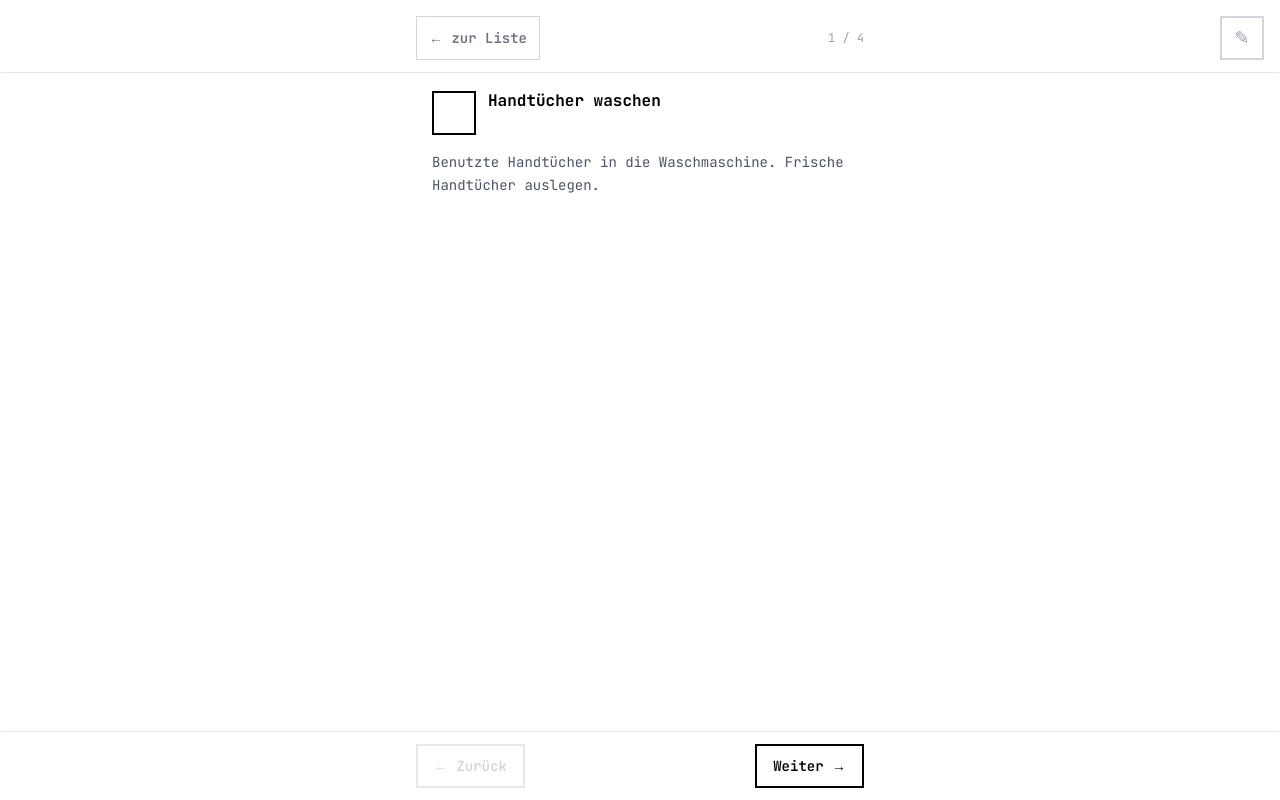
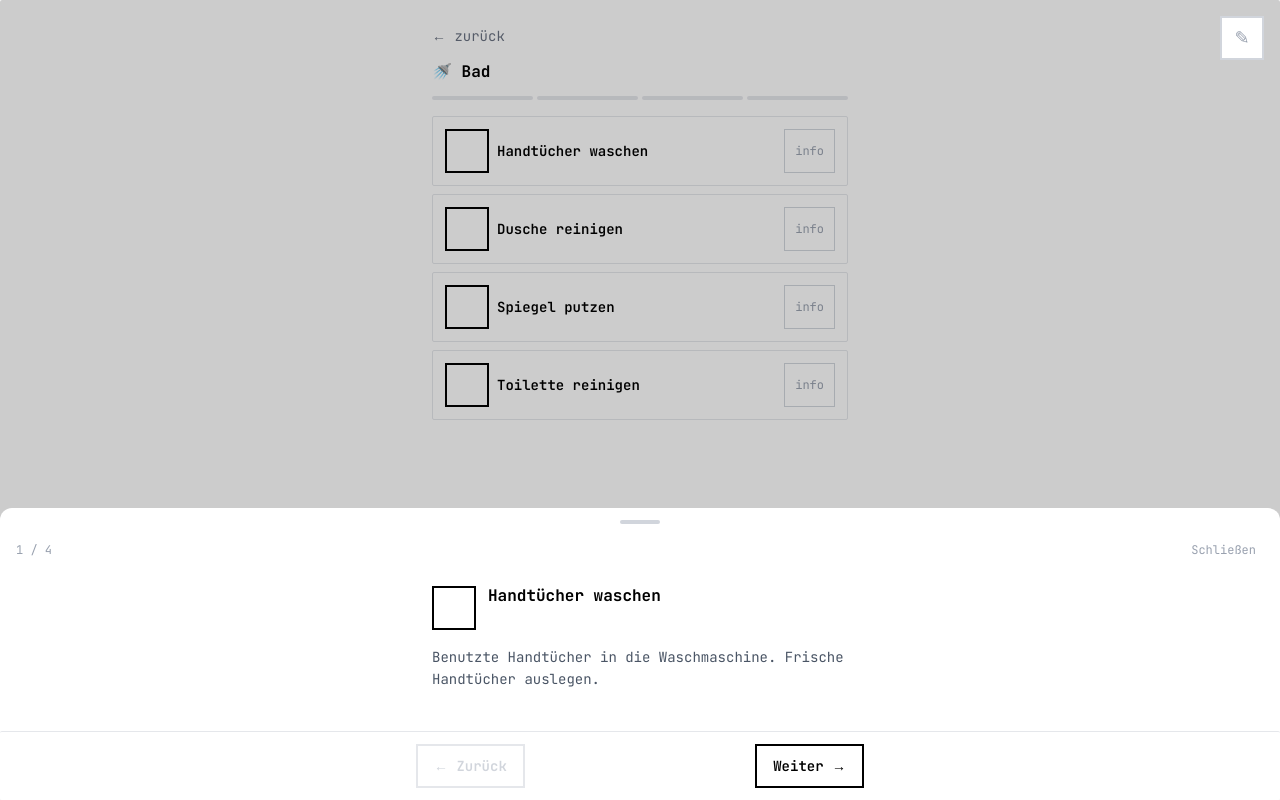
Before and after one commit to exlab-code/doeschnitz-checkout, a Next.js app: page /area/bad in a window 1280 px wide. Both pictures are taken after a click on the element "Handtücher waschen". Built offline with nearby package versions, Linux system fonts and the light colour scheme.

Commit message:
feat: bottom sheet task detail, 44px touch targets, resume last position

```diff
--- a/app/area/[id]/page.tsx
+++ b/app/area/[id]/page.tsx
@@ -2,6 +2,7 @@
 
 import { use, useCallback, useEffect, useState } from 'react'
 import Link from 'next/link'
+import { AnimatePresence } from 'framer-motion'
 import type { AreaFile, Task } from '@/lib/types'
 import { ProgressBar } from '@/components/progress-bar'
 import { TaskItem } from '@/components/task-item'
@@ -103,23 +104,7 @@ export default function AreaPage({ params }: { params: Promise<{ id: string }> }
 
   const allCompleted = area.tasks.length > 0 && area.tasks.every((t) => completedIds.has(t.id))
 
-  // Detail view overlay
-  if (detailIndex !== null && area.tasks[detailIndex]) {
-    const task = area.tasks[detailIndex]
-    return (
-      <TaskDetail
-        task={task}
-        isCompleted={completedIds.has(task.id)}
-        currentIndex={detailIndex}
-        totalTasks={area.tasks.length}
-        onToggle={handleToggle}
-        onClose={() => setDetailIndex(null)}
-        onPrev={() => setDetailIndex((i) => Math.max(0, (i ?? 0) - 1))}
-        onNext={() => setDetailIndex((i) => Math.min(area.tasks.length - 1, (i ?? 0) + 1))}
-        onSaveTask={saveTask}
-      />
-    )
-  }
+  const detailTask = detailIndex !== null ? area.tasks[detailIndex] : null
 
   return (
     <>
@@ -222,6 +207,23 @@ export default function AreaPage({ params }: { params: Promise<{ id: string }> }
         </div>
       </div>
     )}
+
+    <AnimatePresence>
+      {detailTask && detailIndex !== null && (
+        <TaskDetail
+          key={detailTask.id}
+          task={detailTask}
+          isCompleted={completedIds.has(detailTask.id)}
+          currentIndex={detailIndex}
+          totalTasks={area.tasks.length}
+          onToggle={handleToggle}
+          onClose={() => setDetailIndex(null)}
+          onPrev={() => setDetailIndex((i) => Math.max(0, (i ?? 0) - 1))}
+          onNext={() => setDetailIndex((i) => Math.min(area.tasks.length - 1, (i ?? 0) + 1))}
+          onSaveTask={saveTask}
+        />
+      )}
+    </AnimatePresence>
     </>
   )
 }
--- a/components/task-detail.tsx
+++ b/components/task-detail.tsx
@@ -1,5 +1,7 @@
 'use client'
 
+import { useRef } from 'react'
+import { motion, AnimatePresence, useDragControls, type PanInfo } from 'framer-motion'
 import type { Task } from '@/lib/types'
 import { useEditMode } from './edit-mode-provider'
 import { EditableText } from './editable-text'
@@ -32,27 +34,60 @@ export function TaskDetail({
   const hasPrev = currentIndex > 0
   const hasNext = currentIndex < totalTasks - 1
   const { isEditing } = useEditMode()
+  const constraintsRef = useRef(null)
+
+  function handleDragEnd(_: unknown, info: PanInfo) {
+    if (info.offset.y > 100) {
+      onClose()
+    }
+  }
 
   return (
-    <div className="fixed inset-0 bg-white z-40 flex flex-col">
+    <>
+      {/* Backdrop */}
+      <motion.div
+        initial={{ opacity: 0 }}
+        animate={{ opacity: 1 }}
+        exit={{ opacity: 0 }}
+        className="fixed inset-0 bg-black/20 z-40"
+        onClick={onClose}
+      />
+
+      {/* Bottom sheet */}
+      <motion.div
+        ref={constraintsRef}
+        initial={{ y: '100%' }}
+        animate={{ y: 0 }}
+        exit={{ y: '100%' }}
+        transition={{ type: 'spring', damping: 30, stiffness: 300 }}
+        drag="y"
+        dragConstraints={{ top: 0, bottom: 0 }}
+        dragElastic={{ top: 0, bottom: 0.6 }}
+        onDragEnd={handleDragEnd}
+        className="fixed bottom-0 left-0 right-0 z-50 bg-white flex flex-col"
+        style={{ maxHeight: '88vh', borderTopLeftRadius: 12, borderTopRightRadius: 12 }}
+      >
+        {/* Drag handle */}
+        <div className="flex justify-center pt-3 pb-1 cursor-grab active:cursor-grabbing">
+          <div className="w-10 h-1 bg-gray-300 rounded-full" />
+        </div>
+
         {/* Header */}
-      <div className="px-4 pt-4 pb-3 border-b border-gray-200">
-        <div className="max-w-md mx-auto flex items-center justify-between">
-          <button
-            onClick={onClose}
-            className="text-sm font-semibold px-3 py-2 border border-gray-300 hover:border-black hover:text-black text-gray-500 min-h-[44px]"
-          >
-            ← zur Liste
-          </button>
+        <div className="px-4 pb-3 flex items-center justify-between">
           <span className="text-xs text-gray-400">
             {currentIndex + 1} / {totalTasks}
           </span>
-        </div>
+          <button
+            onClick={onClose}
+            className="text-xs text-gray-400 hover:text-black min-h-[44px] flex items-center px-2"
+          >
+            Schließen
+          </button>
         </div>
 
         {/* Content — scrollable */}
-      <div className="flex-1 overflow-y-auto">
-        <div className="max-w-md mx-auto px-4 py-4">
+        <div className="flex-1 overflow-y-auto overscroll-contain">
+          <div className="max-w-md mx-auto px-4 pb-4">
             {/* Title + checkbox */}
             <div className="flex items-start gap-3 mb-4">
               <button
@@ -114,7 +149,7 @@ export function TaskDetail({
                         src={item.url}
                         controls
                         playsInline
-                      className="w-full max-h-[70vh] object-contain"
+                        className="w-full max-h-[60vh] object-contain"
                       >
                         <track kind="captions" />
                       </video>
@@ -122,7 +157,7 @@ export function TaskDetail({
                       <img
                         src={item.url}
                         alt={item.label}
-                      className="w-full max-h-[70vh] object-contain"
+                        className="w-full max-h-[60vh] object-contain"
                       />
                     )}
                     {isEditing && (
@@ -131,7 +166,7 @@ export function TaskDetail({
                           const updatedMedia = task.media.filter((_, idx) => idx !== i)
                           onSaveTask(task.id, { media: updatedMedia })
                         }}
-                      className="absolute top-2 right-2 bg-white border border-gray-300 text-gray-500 hover:text-red-600 hover:border-red-400 w-8 h-8 flex items-center justify-center text-sm"
+                        className="absolute top-2 right-2 bg-white border border-gray-300 text-gray-500 hover:text-red-600 hover:border-red-400 min-w-[44px] min-h-[44px] flex items-center justify-center text-sm"
                       >
                         ✕
                       </button>
@@ -143,12 +178,14 @@ export function TaskDetail({
 
             {/* Media upload in edit mode */}
             {isEditing && (
+              <div className="mt-4">
                 <MediaUpload
                   onUploaded={(url, type, filename) => {
                     const updatedMedia = [...task.media, { type, url, label: filename }]
                     onSaveTask(task.id, { media: updatedMedia })
                   }}
                 />
+              </div>
             )}
           </div>
         </div>
@@ -180,6 +217,7 @@ export function TaskDetail({
             </button>
           </div>
         </div>
-    </div>
+      </motion.div>
+    </>
   )
 }
--- a/package.json
+++ b/package.json
@@ -13,6 +13,7 @@
   "dependencies": {
     "@serwist/next": "^9.5.7",
     "browser-image-compression": "^2.0.2",
+    "framer-motion": "^12.38.0",
     "next": "16.2.2",
     "react": "19.2.4",
     "react-dom": "19.2.4",
```
Also changed, not shown: 1 other file (tests, documents, lock files or other folders). Lines whose indentation alone changed are shown as unchanged.
